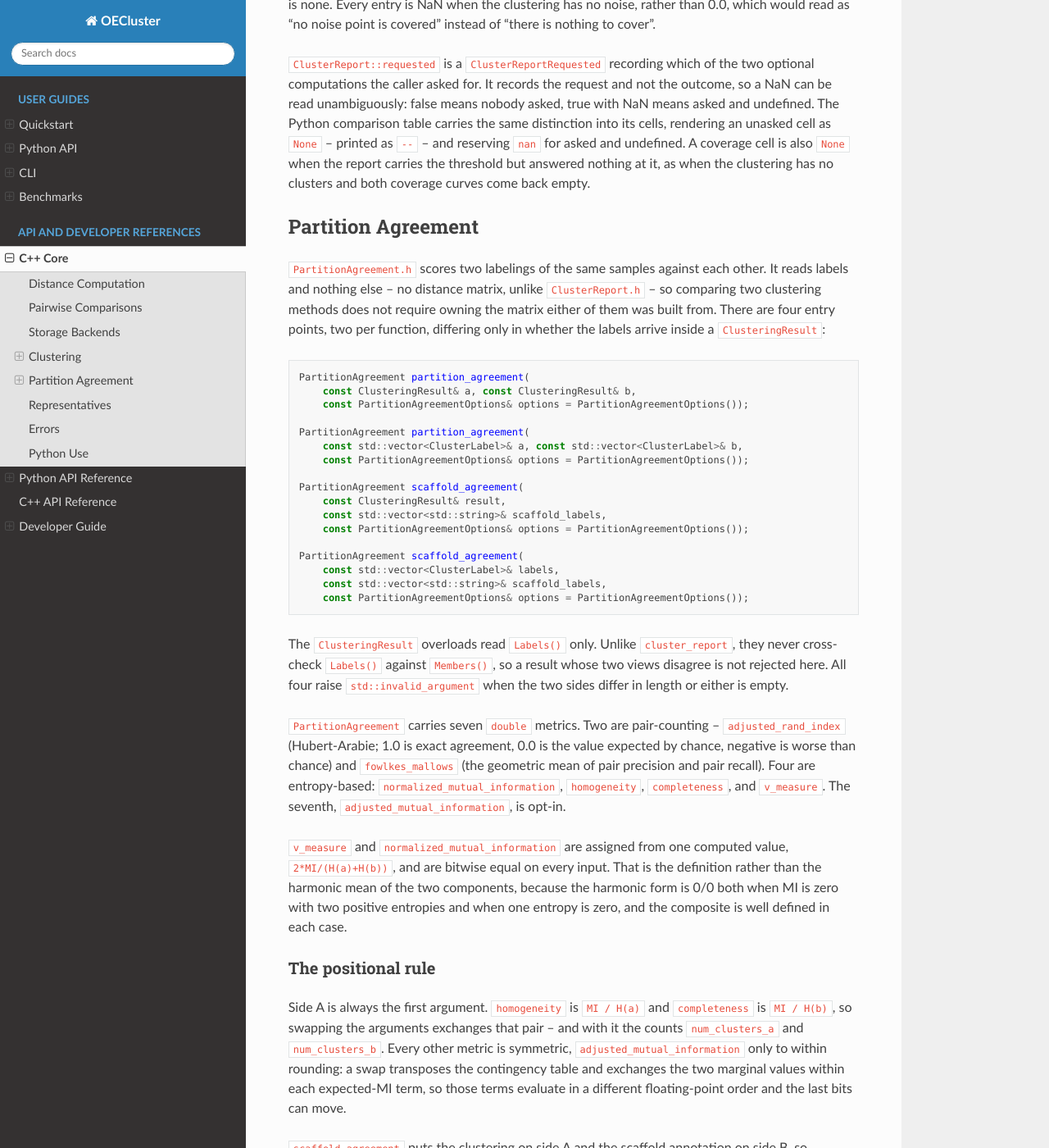
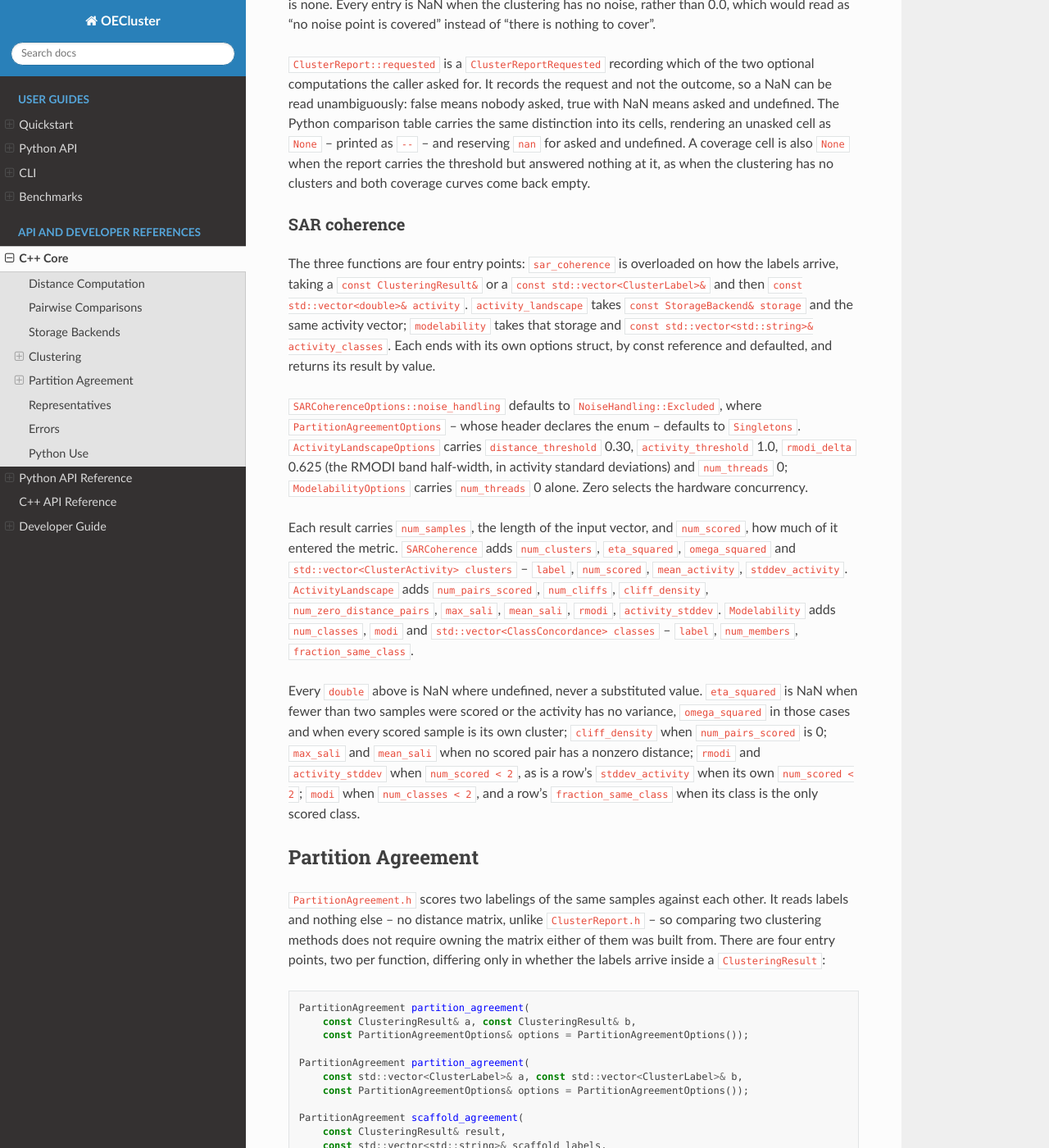
Before and after one commit to scott-arne/oecluster, a Sphinx documentation site: the page built from docs/cpp-core.md, in a window 1280 px wide and 1400 px high, scrolled down 3901 px. Shown: the whole window at 82% size. Built offline with Sphinx 7.4.7 and the Read the Docs theme 3.1.0, drawn with Linux system fonts in a browser that asks for light colours; pages that are not in the unit, such as notebooks, are missing from menus; the version number is read from the project's files by our own code.

Commit message:
docs: give the SAR coherence C++ surface its own subsection
The paragraph under "Clustering" named SARCoherence.h and its three entry
points but no type. A C++ consumer had no field names, no defaults and no NaN
conventions anywhere in this document.

Adds a short "SAR coherence" subsection covering the four entry points and
their parameter types, the three option structs with their defaults, the three
result structs and the two per-row structs, and the conditions under which each
reported double is NaN. Every name and default read out of
include/oecluster/clustering/SARCoherence.h rather than from the Python guide,
which renames and reshapes the surface.

```diff
--- a/docs/cpp-core.md
+++ b/docs/cpp-core.md
@@ -192,6 +192,42 @@ distinction into its cells, rendering an unasked cell as `None` -- printed as
 `None` when the report carries the threshold but answered nothing at it, as when
 the clustering has no clusters and both coverage curves come back empty.
 
+### SAR coherence
+
+The three functions are four entry points: `sar_coherence` is overloaded on how
+the labels arrive, taking a `const ClusteringResult&` or a `const
+std::vector<ClusterLabel>&` and then `const std::vector<double>& activity`.
+`activity_landscape` takes `const StorageBackend& storage` and the same
+activity vector; `modelability` takes that storage and `const
+std::vector<std::string>& activity_classes`. Each ends with its own options
+struct, by const reference and defaulted, and returns its result by value.
+
+`SARCoherenceOptions::noise_handling` defaults to `NoiseHandling::Excluded`,
+where `PartitionAgreementOptions` -- whose header declares the enum -- defaults
+to `Singletons`. `ActivityLandscapeOptions` carries `distance_threshold` 0.30,
+`activity_threshold` 1.0, `rmodi_delta` 0.625 (the RMODI band half-width, in
+activity standard deviations) and `num_threads` 0; `ModelabilityOptions`
+carries `num_threads` 0 alone. Zero selects the hardware concurrency.
+
+Each result carries `num_samples`, the length of the input vector, and
+`num_scored`, how much of it entered the metric. `SARCoherence` adds
+`num_clusters`, `eta_squared`, `omega_squared` and
+`std::vector<ClusterActivity> clusters` -- `label`, `num_scored`,
+`mean_activity`, `stddev_activity`. `ActivityLandscape` adds
+`num_pairs_scored`, `num_cliffs`, `cliff_density`, `num_zero_distance_pairs`,
+`max_sali`, `mean_sali`, `rmodi`, `activity_stddev`. `Modelability` adds
+`num_classes`, `modi` and `std::vector<ClassConcordance> classes` -- `label`,
+`num_members`, `fraction_same_class`.
+
+Every `double` above is NaN where undefined, never a substituted value.
+`eta_squared` is NaN when fewer than two samples were scored or the activity
+has no variance, `omega_squared` in those cases and when every scored sample is
+its own cluster; `cliff_density` when `num_pairs_scored` is 0; `max_sali` and
+`mean_sali` when no scored pair has a nonzero distance; `rmodi` and
+`activity_stddev` when `num_scored < 2`, as is a row's `stddev_activity` when
+its own `num_scored < 2`; `modi` when `num_classes < 2`, and a row's
+`fraction_same_class` when its class is the only scored class.
+
 ## Partition Agreement
 
 `PartitionAgreement.h` scores two labelings of the same samples against each
```
